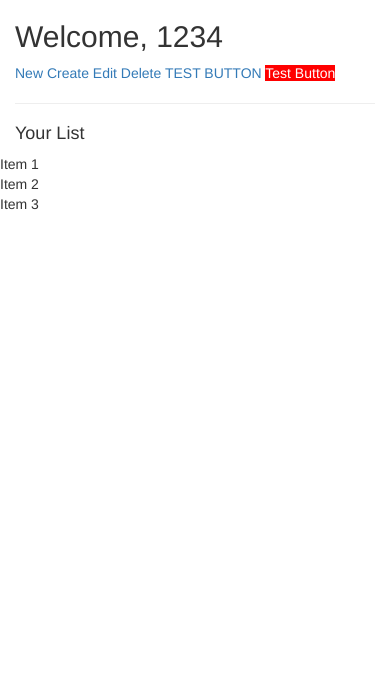
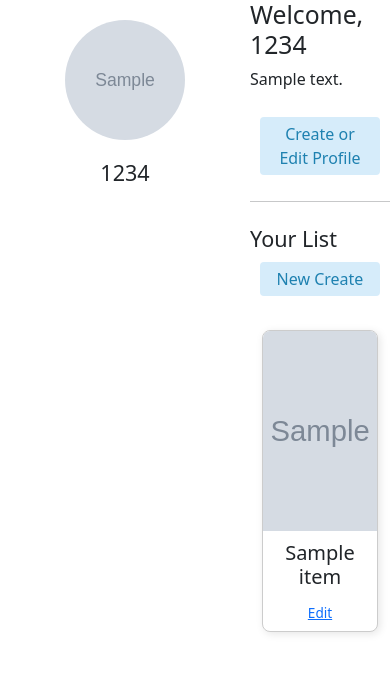
Before and after one commit to naoko-portfolio/flask_project1, a Flask app: page /dashboard in a window 390 px wide. Shown: the top 679 px of the page. Run offline with Flask 3, Linux system fonts and the light colour scheme; a user stored in the database is signed in; grey boxes marked "Sample" are stand-in pictures; a database or web service that is not in the repository returns one stand-in record (values such as "Sample title"); some libraries are stand-ins or nearby versions.

Commit message:
Update and done

```diff
--- a/app.py
+++ b/app.py
@@ -1,129 +1,175 @@
-from flask import Flask
-from flask import render_template, request, redirect
-from flask_sqlalchemy import SQLAlchemy
-from flask_login import UserMixin, LoginManager, login_user, logout_user, login_required, current_user
-from flask_bootstrap import Bootstrap
-
+from flask import Flask, render_template, request, redirect, session, url_for
 from werkzeug.security import generate_password_hash, check_password_hash
-from datetime import datetime
-import pytz
+from pymongo import MongoClient
+import certifi
 import os
-
-basedir = os.path.abspath(os.path.dirname(__file__))
+from werkzeug.utils import secure_filename
+from bson import ObjectId
 
 app=Flask(__name__)
-app.config['SQLALCHEMY_DATABASE_URI'] = 'sqlite:///' + os.path.join(basedir, 'blog.db')
-app.config['SECRET_KEY'] = os.urandom(24)
-db=SQLAlchemy(app)
-bootstrap = Bootstrap(app)
+app.secret_key = os.urandom(24)
 
-login_manager =LoginManager()
-login_manager.init_app(app)
-
-class Post(db.Model):
-    id=db.Column(db.Integer, primary_key=True)
-    title=db.Column(db.String(50), nullable=False)
-    body=db.Column(db.String(300), nullable=False)
-    created_at=db.Column(db.DateTime, nullable=False,
-                         default=datetime.now(pytz.timezone('America/Toronto')))
-
-class User(UserMixin, db.Model):
-    id=db.Column(db.Integer, primary_key=True)
-    username =db.Column(db.String(30),unique=True)
-    password=db.Column(db.String(12))
-
-@login_manager.user_loader
-def load_user(user_id):
-    return User.query.get(int(user_id))
-
-@app.route('/', methods=['GET', 'POST'])
-def home():
-    posts = Post.query.all()
-    return render_template('home.html', posts=posts)
+# MongoDB setup
+client = MongoClient("mongodb+srv://naokomca:4DV3wwzaOzYdu5iD@cluster0.cedhibt.mongodb.net/?retryWrites=true&w=majority&appName=Cluster0", tlsCAFile=certifi.where())
+db = client['Community_site']
+users_collection = db['users']
+items_collection = db['items']
+profiles_collection = db['profiles']
 
 
+# Home
+@app.route('/')
+def home():
+    items = list(items_collection.find())
+    return render_template('home.html', items=items)
 
+ # Sign Up
 @app.route('/signup', methods=['GET', 'POST'])
 def signup():
     if request.method == 'POST':
-        username=request.form.get('username')
-        password=request.form.get('password')
+        username = request.form.get('username')
+        password = request.form.get('password')
 
-        user = User(username=username, password=generate_password_hash(password, method='pbkdf2:sha256'))
+        existing_user = users_collection.find_one({'username': username})
+        if existing_user:
+            return "Username already exists"
 
-        db.session.add(user)
-        db.session.commit()
+        hashed_pw =generate_password_hash(password)
+        users_collection.insert_one({
+           'username': username,
+           'password': hashed_pw
+       })
+
         return redirect('/login')
-    else:
-        return render_template('signup.html')
+    return render_template('signup.html')
 
-
+# Login
 @app.route('/login', methods=['GET', 'POST'])
 def login():
     if request.method == 'POST':
         username=request.form.get('username')
         password=request.form.get('password')
 
-        user = User.query.filter_by(username=username).first()
-        if check_password_hash(user.password, password):
-            login_user(user)
-            return redirect('/dashboard')
-    else:
-        return render_template('login.html')
+        user = users_collection.find_one({'username': username})
+        if user and check_password_hash(user['password'], password):
+          session['username'] = username
+          return redirect('/dashboard')
+        else:
+            return "Invalid username or password"
+    return render_template('login.html')
+
+# Dashboard
+@app.route('/dashboard')
+def dashboard():
+
+  if 'username' not in session:
+    return redirect('/login')
+
+  username = session['username']
+  user_items = list(items_collection.find({'username': username}))
+  print(user_items)
+  profile=profiles_collection.find_one({'username': username})
+
+  return render_template(
+      'dashboard.html',
+      username=username,
+      items=user_items,
+      profile=profile
+    )
+
+# Logout
+@app.route('/logout')
+def logout():
+   session.clear()
+   return redirect('/login')
+
+# Add Item (New Create)
+@app.route('/create', methods=['GET', 'POST'])
+def create():
+
+    if 'username' not in session:
+        return redirect('/login')
+
+    if request.method == 'POST':
+        title=request.form.get('title')
+        description = request.form.get('description')
+        image_file = request.files['image']
+
+        image_filename= None
+        if image_file and image_file.filename != '':
+            filename= secure_filename(image_file.filename)
+            image_path = os.path.join('static/images', filename)
+            image_file.save(image_path)
+            image_filename =filename
+
+        items_collection.insert_one({
+            'username': session['username'],
+            'title': title,
+            'description': description,
+            'image': image_filename
+        })
+
+        return redirect('/dashboard')
+    return render_template('create.html')
+
+# Edit Item
+@app.route('/edititem/<item_id>', methods=['GET', 'POST'])
+def edit_item(item_id):
+    if 'username' not in session:
+        return redirect('/login')
+    item = items_collection.find_one({'_id': ObjectId(item_id)})
+    if not item or item['username'] != session['username']:
+        return "Unauthorized", 403
+
+    if request.method == 'POST':
+        title = request.form.get('title')
+        description = request.form.get('description')
+
+        items_collection.update_one(
+            {'_id': ObjectId(item_id)},
+            {'$set': {'title': title, 'description': description}}
+        )
+        return redirect('/dashboard')
+
+    return render_template('edititem.html', item=item)
 
 
-@app.route('/dashboard')
-@login_required
-def dashboard():
+# Edit Profile
+@app.route('/editprofile', methods=['GET', 'POST'])
+def edit_profile():
 
-    return render_template('dashboard.html', user=current_user)
+    if 'username' not in session:
+        return redirect('/login')
 
+    username=session['username']
 
+    if request.method == 'POST':
+       bio = request.form.get('bio')
+       image_url = request.form.get('image_url')
 
+       profile_data={
+           'username': username,
+           'bio': bio,
+           'image_url': image_url
+       }
 
+       existing_profile = profiles_collection.find_one({'username': username})
+       if existing_profile:
+          profiles_collection.update_one({'username': username}, {'$set': profile_data})
+       else:
+           profiles_collection.insert_one(profile_data)
 
-@app.route('/logout')
-@login_required
-def logout():
-    logout_user()
-    return redirect('/login')
+       return redirect('/dashboard')
 
+    profile = profiles_collection.find_one({'username': username})
 
+    return render_template('editprofile.html', profile=profile) #from HTML to pyton
 
+@app.route('/market')
+def market():
+    all_items = list(items_collection.find())
+    return render_template('market.html', items=all_items)
 
-@app.route('/create', methods=['GET', 'POST'])
-@login_required
-def create():
-    if request.method == 'POST':
-        title=request.form.get('title')
-        body=request.form.get('body')
-        post = Post(title=title, body=body)
-        db.session.add(post)
-        db.session.commit()
-        return redirect('/')
-    else:
-        return render_template('create.html')
-
-@app.route('/<int:id>/update', methods=['GET', 'POST'])
-@login_required
-def update(id):
-    post = Post.query.get(id)
-    if request.method == 'GET':
-        return render_template('update.html', post=post)
-    else:
-        post.title = request.form.get('title')
-        post.body = request.form.get('body')
-
-        db.session.commit()
-        return redirect('/')
-
-@app.route('/<int:id>/delete', methods=['GET'])
-@login_required
-def delete(id):
-    post = Post.query.get(id)
-    db.session.delete(post)
-    db.session.commit()
-    return redirect('/')
 
 if __name__ == '__main__':
     app.run(debug=True)
--- a/static/css/style.css
+++ b/static/css/style.css
@@ -1,22 +1,159 @@
-a.custom-btn {
- background-color: red !important;
-  color: #1e81b0 !important;
+.custom-btn{
+background-color: #d6ecfa;
+  color: #1e81b0;
+  border: none;
+  padding: 5px 16px;
+  text-decoration: none;
+  display: inline-block;
+  border-radius: 4px;
+  margin: 10px;
+  width: auto;             /* ← これ追加して幅を必要な分だけにする */
+  max-width: 200px;        /* ← 長すぎる場合の制限 */
+  text-align: center;
+}
+
+.custom-btn:hover{
+  background-color: #83C8F2;   /* ホバー時に濃い青 */
+  color: #ffffff;              /* 白文字 */
+  text-decoration: none;
+}
+
+.dashbord-container{
+    display: flex;
+    gap: 30px;
+    margin: 20px;
+    align-items: flex-start;
+    margin: 20px;
+}
+
+.profile-sidebar{
+    width: 250px;
+    text-align: center;
+     display: flex;
+  flex-direction: column;
+  align-items: center;
+}
+
+.profile-img{
+    margin: 20px;
+    width:120px;
+    height: 120px;
+    border-radius: 50%;
+    object-fit: cover;
+}
+
+.profile-main{
+    flex: 1;
+    display: flex;
+    flex-direction: column;
+    justify-content: center;
+    min-height: 150px;
+
+}
+
+.item-card {
+    width: 100%;
+    max-width: 300px;
+    margin: auto;
+    border: 1px solid #ccc;
+    border-radius: 8px;
+    overflow: hidden;
+    box-shadow: 2px 2px 5px rgba(0, 0, 0, 0.1);
+}
+
+.item-card img {
+    width: 100%;
+    height: 200px;
+    object-fit: cover;
+}
+
+.item-card .card-body {
+    padding: 10px;
+}
+.card-img-top {
+    height: 250px;
+    object-fit: cover;
+}
+
+.item-list {
+    display: flex;
+    flex-wrap: wrap;
+    gap: 20px;
+    justify-content: flex-start;
+}
+
+.item-card {
+    width: 200px;
+    border: 1px solid #ccc;
+    border-radius: 8px;
+    overflow: hidden;
+    box-shadow: 2px 2px 5px rgba(0, 0, 0, 0.1);
+    background-color: #fff;
+}
+.item-card img {
+    width: 100%;
+    height: 200px;
+    object-fit: cover;
+}
+.item-card .card-body {
+    padding: 10px;
+}
+
+.item-card {
+    border: 1px solid #ccc;
+    border-radius: 8px;
+    overflow: hidden;
+    box-shadow: 2px 2px 8px rgba(0, 0, 0, 0.1);
+    height: 100%;
 }
 
 
-.custom-btn{
-background-color: red;
-  color: #1e81b0;
-  border: none;
-  padding: 8px 16px;
-  text-decoration: none;
-  display: inline-block;
-  border-radius: 4px;
-  margin-right: 10px;
+.card-body {
+    padding: 10px;
 }
 
-.custom-btn:hover{
-  background-color: #1e81b0;   /* ホバー時に濃い青 */
-  color: #ffffff;              /* 白文字 */
-  text-decoration: none;
+.item-card {
+    width: 100%;
+    max-width: 250px;
+    border: 1px solid #ccc;
+    border-radius: 8px;
+    box-shadow: 2px 2px 8px rgba(0, 0, 0, 0.1);
+    overflow: hidden;
+    display: flex;
+    flex-direction: column;
+    height: 100%;
 }
+
+.card-img-top {
+  height: 150px;
+  object-fit: cover;
+}
+
+.card-body {
+  font-size: 0.85rem;
+  padding: 6px 8px;
+  line-height: 1.2;
+  height: 100px;                /* 高さ制限 */
+  display: flex;
+  flex-direction: column;
+  justify-content: space-between;
+}
+
+.card-description {
+  white-space: nowrap;
+  overflow: hidden;
+  text-overflow: ellipsis;
+  margin-bottom: 5px;
+}
+
+.description-text {
+  overflow: hidden;
+  text-overflow: ellipsis;
+  display: -webkit-box;
+  -webkit-line-clamp: 2;
+  -webkit-box-orient: vertical;
+  font-size: 0.9rem;
+  line-height: 1.2em;
+  max-height: 2.4em; /* 1.2em × 2行分 */
+  margin-bottom: 0.5rem;
+}
--- a/templates/base.html
+++ b/templates/base.html
@@ -3,8 +3,12 @@
 <head>
     <meta charset="UTF-8">
     <meta name="viewport" content="width=device-width, initial-scale=1.0">
-    <link rel="stylesheet" href="{{ url_for('static', filename='css/style.css')}}">
-    <title>Document</title>
+    <title>{% block title %}My Site{% endblock %}</title>
+
+    <link href="https://cdn.jsdelivr.net/npm/bootstrap@5.3.0/dist/css/bootstrap.min.css" rel="stylesheet">
+
+    <link rel="stylesheet" href="{{ url_for('static', filename='css/style.css') }}">
+
 </head>
 <body>
    {% block content %}
--- a/templates/dashboard.html
+++ b/templates/dashboard.html
@@ -1,33 +1,53 @@
-{%extends "bootstrap/base.html" %}
+{%extends "base.html" %}
 {% block title %}Dashboard Page{% endblock %}
 
 {% block content %}
-<div class="container mt-4">
- <h2>Welcome, {{user.username}}</h2>
+<div class="dashboard-container d-flex">
+    <!-- Left -->
 
-    <a href="/createitem" class="custom-btn">New Create</a>
-   <a href="#" class="custom-btn">Edit</a>
-   <a href="#" class="custom-btn">Delete</a>
-<a href="#" class="custom-btn">TEST BUTTON</a>
-<a href="#" style="background-color: red; color: white;">Test Button</a>
+    <div class="profile-sidebar">
+    <img src="{{ profile.image_url if profile and profile.image_url else url_for('static', filename='images/default_profile.jpg') }}"
+         alt="Profile Image"
+         class="profile-img">
+    <h4>{{ username }}</h4>
+</div>
 
 
-     <hr>
+    <!-- Right -->
+    <div class="profile-main flex-grow-1">
+        <h2>Welcome, {{username}}</h2>
 
+        {% if profile %}
+            <p>{{ profile.bio }}</p>
+        {% else %}
+            <p>No profile set yet.</p>
+        {% endif %}
 
-    <h4>Your List</h4>
-    <div class="row">
+        <a href="/editprofile" class="custom-btn">Create or Edit Profile</a>
 
-        <div class="col-4">
-            <div class="border p-2">Item 1</div>
+        <hr>
+        <div class="d-flex justify-content-between align-items-center mb-2"></div>
+        <h4 class="mb-0">Your List</h4>
+        <a href="/create" class="btn custom-btn">New Create</a>
+
+           <div class="container my-4">
+            <div class="row justify-content-center">
+                {% for item in items %}
+                <div class="col-lg-3 col-md-4 col-sm-6 mb-4 d-flex justify-content-center">
+                    <div class="card item-card">
+                    {% if item.image %}
+                        <img src="{{ url_for('static', filename='images/' + item.image) }}" class="card-img-top" alt="Item Image">
+                    {% endif %}
+                    <div class="card-body text-center">
+                        <h5 class="card-title">{{ item.title }}</h5>
+                          <!-- <p class="description-text">{{ item.description }}</p>
+                        <p><strong>Posted by:</strong> {{ item.username }}</p> -->
+                        <a href="/edititem/{{ item._id }}">Edit</a>
+                    </div>
+                 </div>
+                </div>
+            {% endfor %}
         </div>
-        <div class="col-4">
-            <div class="border p-2">Item 2</div>
-        </div>
-        <div class="col-4">
-            <div class="border p-2">Item 3</div>
-        </div>
-
     </div>
 </div>
 {% endblock %}
--- a/templates/home.html
+++ b/templates/home.html
@@ -1,4 +1,4 @@
-{%extends "bootstrap/base.html" %}
+{%extends "base.html" %}
 {% block title %}Home Page{% endblock %}
 
 {% block content %}
--- a/templates/login.html
+++ b/templates/login.html
@@ -1,4 +1,4 @@
-{%extends "bootstrap/base.html" %}
+{%extends "base.html" %}
 {% block title %}Login Page{% endblock %}
 
 {% block content %}
```
Also changed, not shown: templates/create.html (+5 -7 lines), templates/edititem.html (added, +10 -0 lines), templates/editprofile.html (added, +19 -0 lines), templates/index.html (deleted, +0 -19 lines), templates/market.html (added, +25 -0 lines), blog.db (deleted), static/images/default_profile.jpg (added), static/images/dress.jpg (added), static/images/pink_dress.jpg (added), static/images/snow_suit.jpg (added), static/images/yellow.jpg (added).
